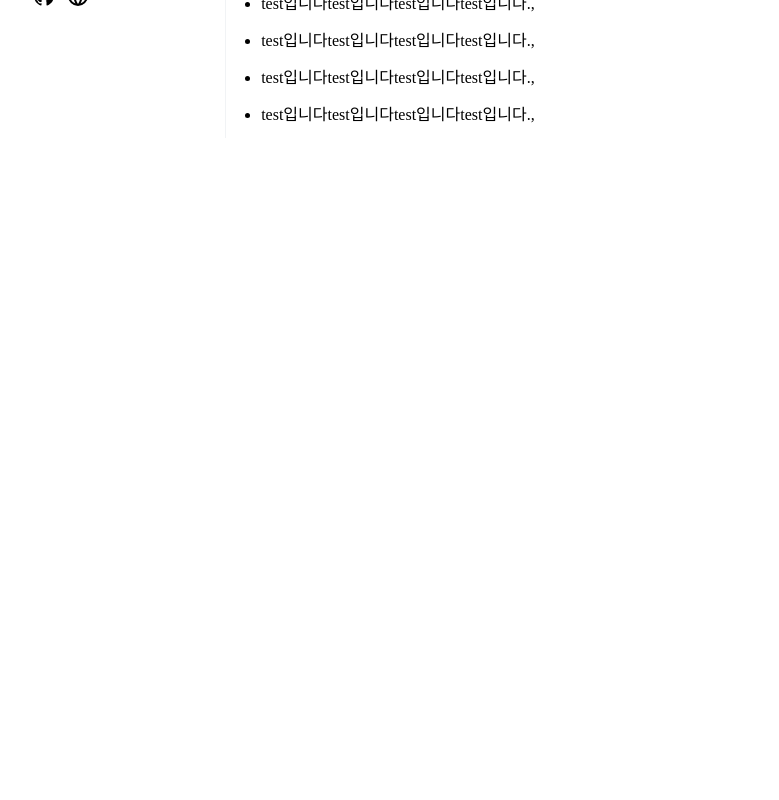
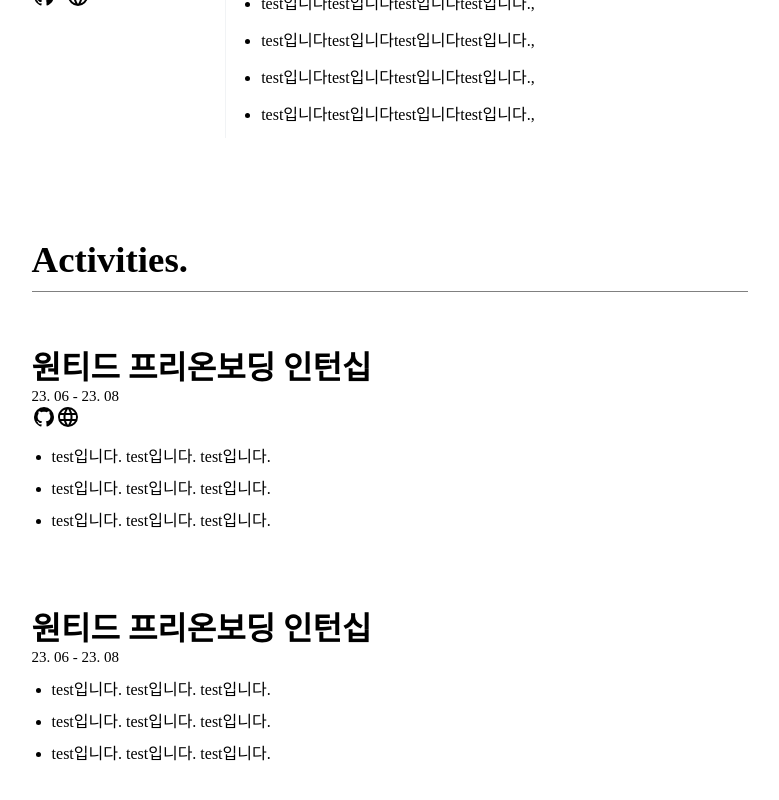
Before and after one commit to jeongdopark/jeongdo.info, a React (Vite) app in the folder jeongdo/: page / in a window 1280 px wide. Shown: the part 1403-2203 px from the top of the page, without its empty margins (250-1029 px from the left). Before the commit the page ends 1741 px from the top, so only its background shows below. Built offline with nearby package versions, Linux system fonts and the light colour scheme.

Commit message:
feat: activity 컴포넌트

```diff
--- a/jeongdo/src/Resume.tsx
+++ b/jeongdo/src/Resume.tsx
@@ -1,7 +1,8 @@
+import Activity from "./components/Activity";
 import Header from "./components/Header";
 import Introduce from "./components/Introduce";
 import Project from "./components/Project";
-import Title from "./components/Title";
+
 import { S } from "./style";
 
 const Resume = () => {
@@ -11,8 +12,8 @@ const Resume = () => {
       <S.ContentContainer>
         <S.ContentWrapper>
           <Introduce />
-          <Title title="Project." />
           <Project />
+          <Activity />
         </S.ContentWrapper>
       </S.ContentContainer>
     </>
--- /dev/null
+++ b/jeongdo/src/components/Activity/index.tsx
@@ -0,0 +1,34 @@
+import { S } from "./style";
+import Title from "../Title";
+import { ACTIVITY_LIST, IActivity, ILink } from "../../input/activity";
+import { SVG } from "../SVG";
+
+const Activity = () => {
+  return (
+    <>
+      <Title title="Activities." />
+      <S.ActivityContainer>
+        {ACTIVITY_LIST.map((activity: IActivity) => (
+          <S.ActivityWrapper>
+            <S.ActivityTitle>{activity.TITLE}</S.ActivityTitle>
+            <S.ActivityPeriod>{activity.PERIOD}</S.ActivityPeriod>
+            <S.LinkContainer>
+              {activity.LINK.map((link: ILink) => (
+                <a href={link.url}>
+                  {link.type === "github" ? SVG.Github : SVG.Deploy}
+                </a>
+              ))}
+            </S.LinkContainer>
+            <S.Ul>
+              {activity.DESC.map((desc: string) => (
+                <S.Li>{desc}</S.Li>
+              ))}
+            </S.Ul>
+          </S.ActivityWrapper>
+        ))}
+      </S.ActivityContainer>
+    </>
+  );
+};
+
+export default Activity;
--- /dev/null
+++ b/jeongdo/src/components/Activity/style.ts
@@ -0,0 +1,46 @@
+import styled from "styled-components";
+import { THEME } from "../../theme";
+
+const ActivityContainer = styled.section`
+  display: flex;
+  flex-direction: column;
+  width: 100%;
+  margin: 50px 0px;
+`;
+
+const ActivityTitle = styled.h1`
+  font-size: 2rem;
+  font-weight: 600;
+`;
+
+const ActivityPeriod = styled.span`
+  font-size: ${THEME.FONT_SIZE.M};
+`;
+
+const LinkContainer = styled.div`
+  display: flex;
+`;
+
+const Ul = styled.ul`
+  margin-top: 10px;
+`;
+
+const Li = styled.li`
+  margin-left: 20px;
+  margin-bottom: 8px;
+`;
+
+const ActivityWrapper = styled.div`
+  display: flex;
+  flex-direction: column;
+  margin-bottom: 4rem;
+`;
+export const S = {
+  ActivityWrapper,
+  Ul,
+  Li,
+  ActivityContainer,
+  ActivityTitle,
+  ActivityPeriod,
+  LinkContainer,
+};
--- a/jeongdo/src/components/Project/index.tsx
+++ b/jeongdo/src/components/Project/index.tsx
@@ -2,11 +2,13 @@ import { PROJECT_LIST } from "../../input/project";
 import { IProjectInfo } from "../../input/project";
 import ProjectDesc from "./ProejctDesc";
 import ProjectInfo from "./ProjectInfo";
+import Title from "../Title";
 import { S } from "./style";
 
 const Project = () => {
   return (
     <>
+      <Title title="Project." />
       {PROJECT_LIST.map((project_info: IProjectInfo) => (
         <S.ProjectContainer>
           <ProjectInfo info={project_info.INFO} />
--- /dev/null
+++ b/jeongdo/src/input/activity.ts
@@ -0,0 +1,43 @@
+export interface ILink {
+  type: string;
+  url: string;
+}
+
+export interface IActivity {
+  TITLE: string;
+  PERIOD: string;
+  LINK: ILink[];
+  DESC: string[];
+}
+
+export const ACTIVITY_LIST: IActivity[] = [
+  {
+    TITLE: "원티드 프리온보딩 인턴십",
+    PERIOD: "23. 06 - 23. 08",
+    LINK: [
+      {
+        type: "github",
+        url: "www.github.com",
+      },
+      {
+        type: "blog",
+        url: "www.naver.com",
+      },
+    ],
+    DESC: [
+      "test입니다. test입니다. test입니다.",
+      "test입니다. test입니다. test입니다.",
+      "test입니다. test입니다. test입니다.",
+    ],
+  },
+  {
+    TITLE: "원티드 프리온보딩 인턴십",
+    PERIOD: "23. 06 - 23. 08",
+    LINK: [],
+    DESC: [
+      "test입니다. test입니다. test입니다.",
+      "test입니다. test입니다. test입니다.",
+      "test입니다. test입니다. test입니다.",
+    ],
+  },
+];
```
